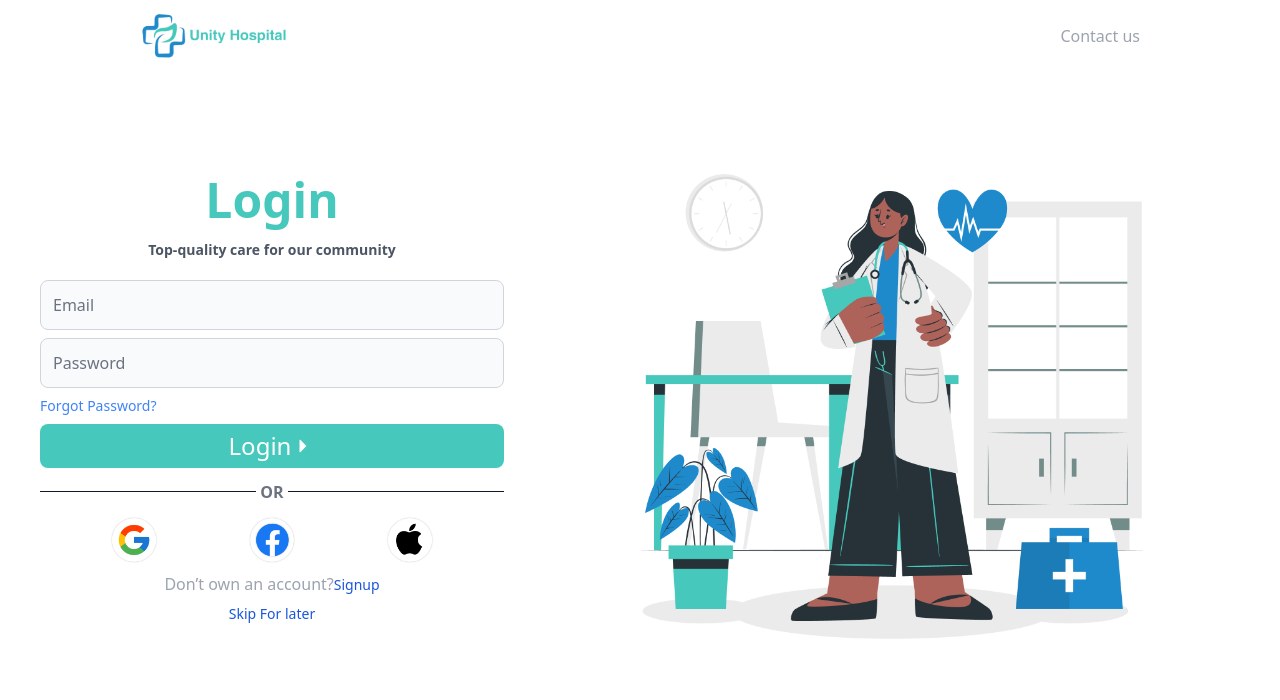
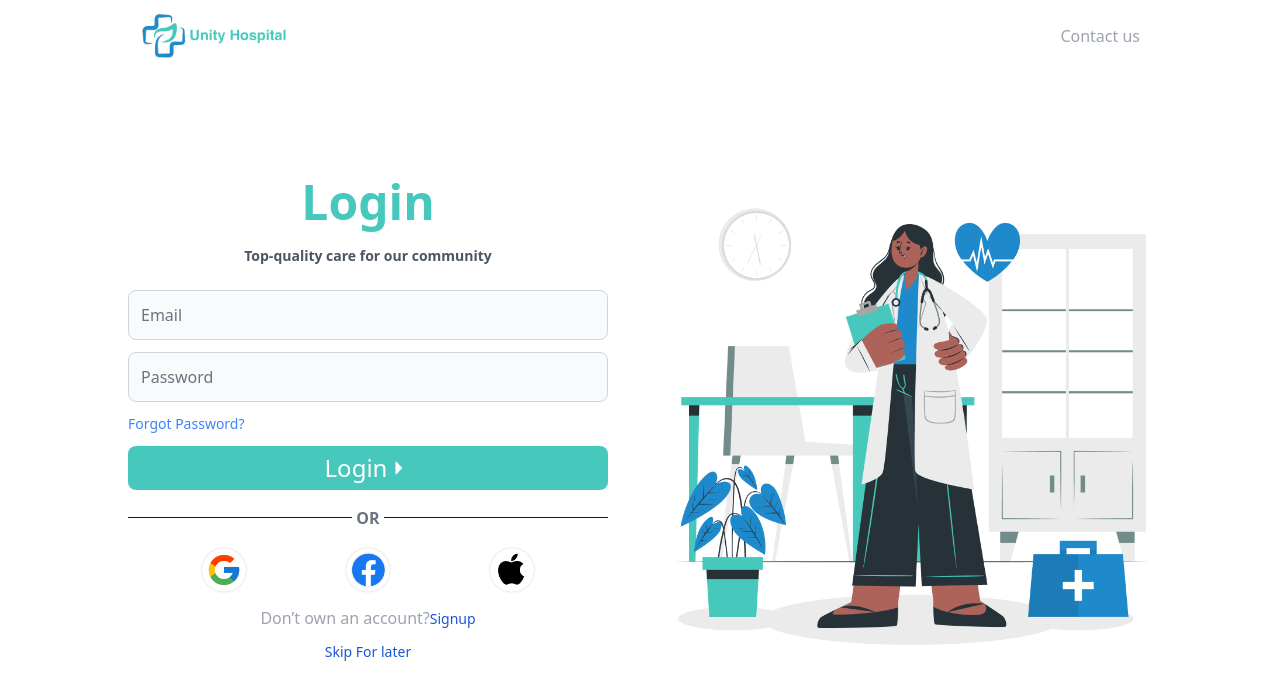
Before and after one commit to LEGENDARY-AHMED/Hospital, a React (Vite) app: page / in a window 1280 px wide. Shown: the top 700 px of the page. Built offline with nearby package versions, Linux system fonts and the light colour scheme.

Commit message:
added some thing

```diff
--- a/src/component/Signup/Signup.jsx
+++ b/src/component/Signup/Signup.jsx
@@ -76,8 +76,10 @@ const Signup = () => {
           onSubmit={formik.handleSubmit}
           className="flex flex-col items-center gap-3 w-full lg:w-1/2 text-center"
         >
-          <h1 className="text-3xl font-bold text-[#46C8BC]">Signup</h1>
-          <p className="text-gray-600 font-semibold text-xs mb-2">
+          <h1 className="text-4xl md:text-5xl font-bold text-[#46C8BC] mb-2">
+            Signup
+          </h1>
+          <p className="text-gray-600 font-semibold text-sm mb-3">
             Welcome to Unity Hospital, where we provide top-quality care
           </p>
 
--- a/src/component/login/Login.jsx
+++ b/src/component/login/Login.jsx
@@ -65,11 +65,10 @@ const Login = () => {
       <Helmet>
         <title>Login - Unity Hospital</title>
       </Helmet>
-      <section className="flex flex-col lg:flex-row items-center h-screen gap-10 justify-center w-full m-auto px-4 md:px-10 pt-10 lg:pt-0 2xl:container">
+      <section className="flex flex-col lg:flex-row items-center gap-16 justify-center w-[80%] m-auto pt-10 h-screen 2xl:container">
         <form
           onSubmit={formik.handleSubmit}
-          className="flex flex-col items-center gap-2 w-full lg:w-2/5 text-center"
-          aria-label="Login Form"
+          className="flex flex-col items-center gap-3 w-full lg:w-1/2 text-center"
         >
           <h1 className="text-4xl md:text-5xl font-bold text-[#46C8BC] mb-2">
             Login
@@ -187,12 +186,8 @@ const Login = () => {
           </Link>
         </form>
 
-        <div className="hidden lg:flex justify-center items-center lg:w-3/5 2xl:w-2/5">
-          <img
-            src={img}
-            alt="Illustration"
-            className="w-full h-auto max-w-lg object-contain"
-          />
+        <div className="hidden lg:flex justify-center items-center lg:w-1/2 2xl:w-1/3">
+          <img src={img} alt="Illustration" />
         </div>
       </section>
     </>
```
